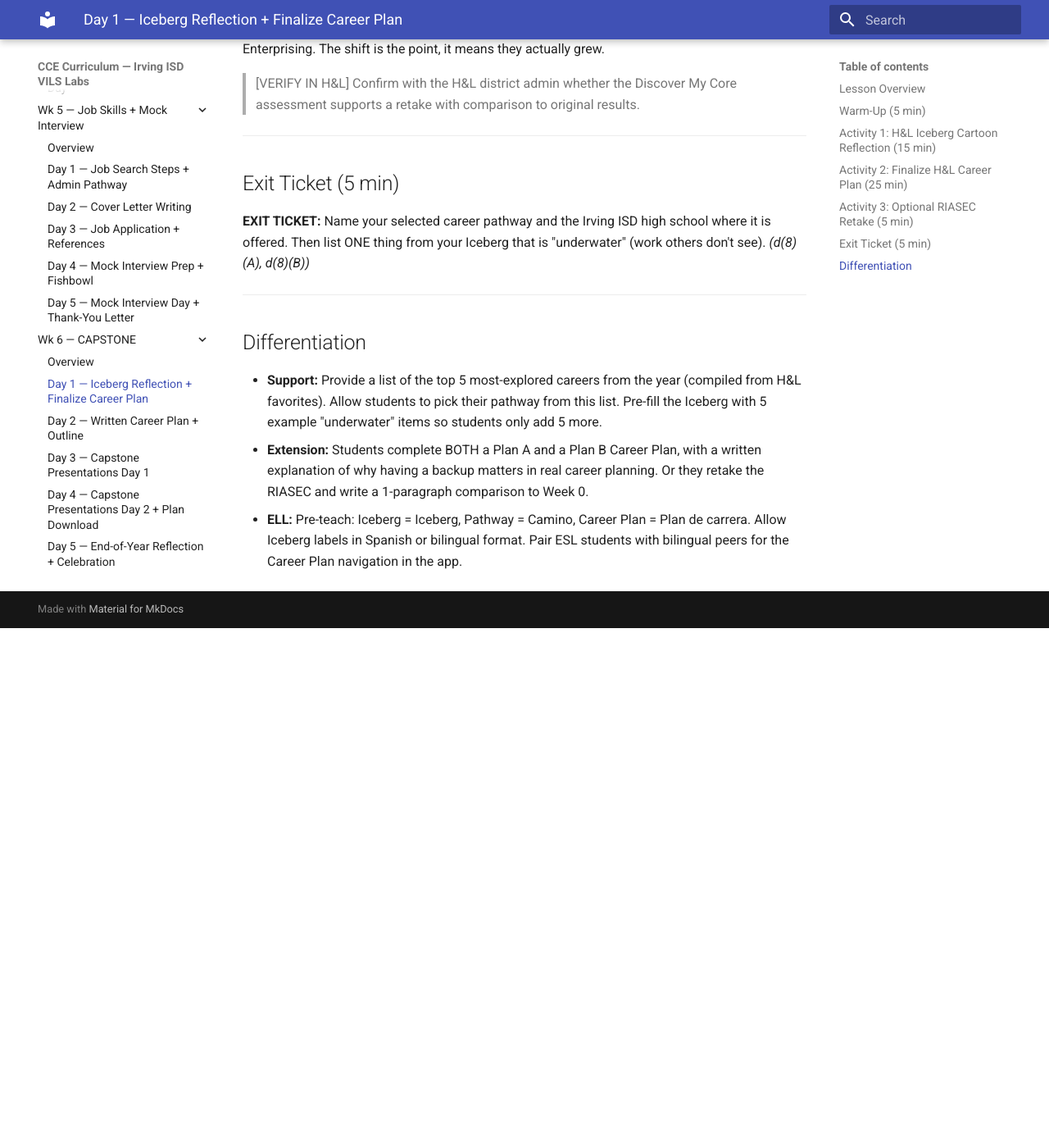
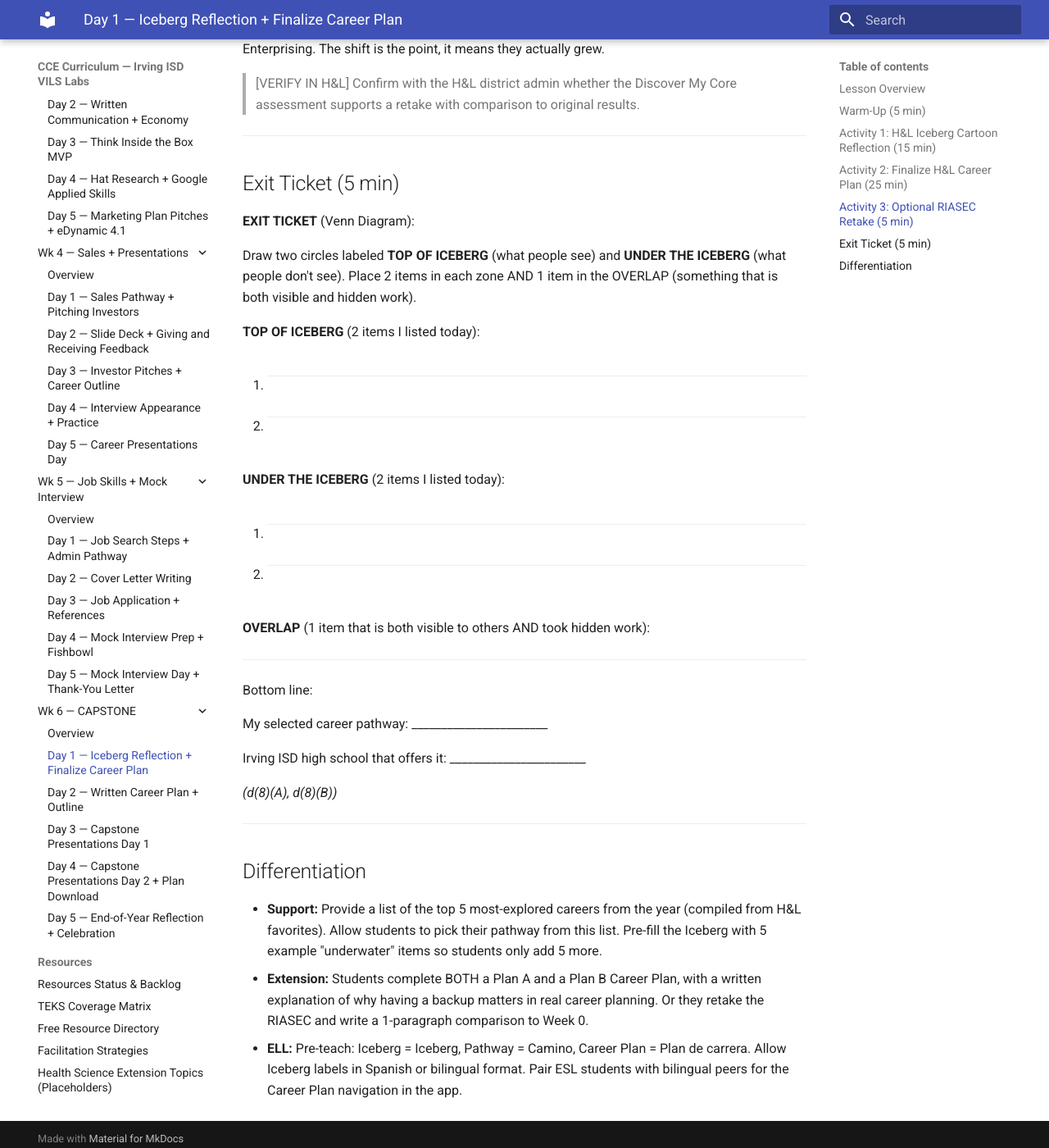
Before and after one commit to elbrielle/cce-curriculum, an MkDocs documentation site: the page built from docs/6sw/wk6-capstone/day1.md, in a window 1280 px wide and 1400 px high, scrolled down 3351 px. Shown: the whole window at 82% size. Built offline with MkDocs 1.6.1 and Material for MkDocs 9.7.7, drawn with Linux system fonts in a browser that asks for light colours; the version menu is left out; before the commit the page ends 4117 px from its top, so only the background shows below that.

Commit message:
AUDIT: 6SW Wk6 Capstone exit-ticket rewrite
Rewrote all 5 exit tickets in pilot formats (Venn Diagram, Short
Constructed Response, Ranked Justification, Concept Map, 3-2-1
Reflective). No TEKS retags needed: d(1)(B), d(4)(C), d(8)(A),
d(8)(B), d(8)(C) all directly earned through the already-polished
capstone artifacts. Day 4 concept map makes the Support System + Plan
download + summer action explicitly tied to d(8)(C) individual plan.

```diff
--- a/docs/6sw/wk6-capstone/day1.md
+++ b/docs/6sw/wk6-capstone/day1.md
@@ -91,7 +91,33 @@ The growth comparison is powerful: Week 0 students might have leaned heavily Rea
 
 ## Exit Ticket (5 min)
 
-**EXIT TICKET:** Name your selected career pathway and the Irving ISD high school where it is offered. Then list ONE thing from your Iceberg that is "underwater" (work others don't see). *(d(8)(A), d(8)(B))*
+**EXIT TICKET** (Venn Diagram):
+
+Draw two circles labeled **TOP OF ICEBERG** (what people see) and **UNDER THE ICEBERG** (what people don't see). Place 2 items in each zone AND 1 item in the OVERLAP (something that is both visible and hidden work).
+
+**TOP OF ICEBERG** (2 items I listed today):
+
+   1. _______________________
+
+   2. _______________________
+
+**UNDER THE ICEBERG** (2 items I listed today):
+
+   1. _______________________
+
+   2. _______________________
+
+**OVERLAP** (1 item that is both visible to others AND took hidden work):
+
+   ___________________________________________________________________
+
+Bottom line:
+
+   My selected career pathway: _______________________
+
+   Irving ISD high school that offers it: _______________________
+
+*(d(8)(A), d(8)(B))*
 
 ---
 
```
Also changed, not shown: docs/6sw/wk6-capstone/day2.md (+17 -1 lines), docs/6sw/wk6-capstone/day3.md (+22 -1 lines), docs/6sw/wk6-capstone/day4.md (+17 -1 lines), docs/6sw/wk6-capstone/day5.md (+23 -1 lines).
